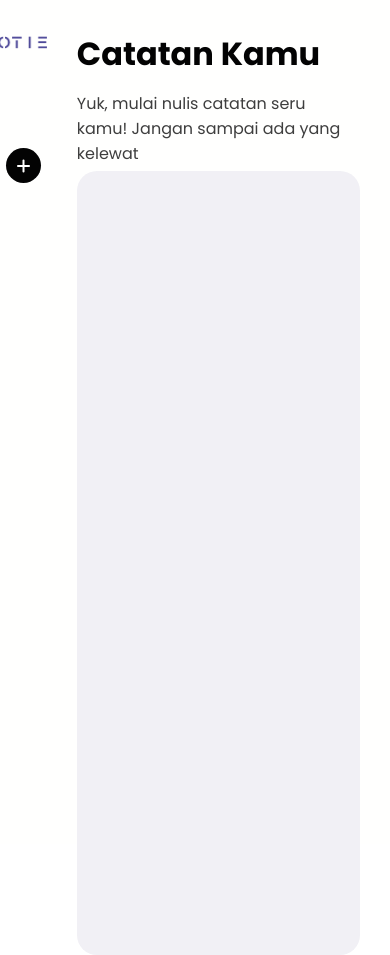
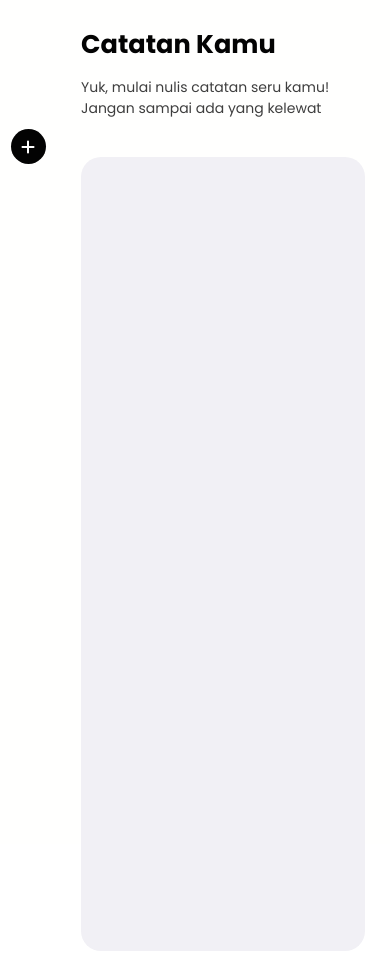
Before and after one commit to nabilaayt/Noties, a React (Vite) app: page / in a window 390 px wide. Built offline with nearby package versions, Linux system fonts and the light colour scheme; a web font is replaced by a local one.

Commit message:
Perubahan 17

```diff
--- a/src/App.css
+++ b/src/App.css
@@ -163,21 +163,36 @@
 }
 
 @media screen and (max-width: 991px) {
+  .addNotes{
+    margin-top: 20px;
+    display: flex;
+    flex-direction: column;
+    align-items: center;
+    justify-content: flex-start;
+  }
+
   .sidebar{
-    width: 12%;
-    padding: 10px;
-    height: 100vh;
+    width: 15%;
+    padding: 20px;
   }
 
   .sidebar img{
     margin-top: 20px;
-    width: 80px;
+    width: 90px;
+  }
+
+  .sidebar button{
+    margin-top: 10px;
+  }
+
+  .addNotes p{
+    margin: 0 ;
+    visibility: hidden;
   }
 
   .content{
     padding: 30px;
     width: 100%;
-    background-color: var(--primaryBackgroundColor);
   }
 
   .content h1{
@@ -217,4 +232,37 @@
   .addNotes p{
     visibility: hidden;
   }
+
+  .sidebar{
+    width: 13%;
+    padding: 28px;
+  }
+
+  .sidebar img{
+    visibility: hidden;
+  }
+
+  .content h1{
+    font-size: 1.6rem;
+  }
+
+  .content p{
+    font-size: 14px;
+  }
+
+  .notes-container{
+    gap: 5px;
+  }
+
+  .note{
+    margin-top: 20px;
+    margin-bottom: 20px;
+    width: 230px;
+  }
+
+  .content{
+    padding: 25px;
+    width: 90%;
+    background-color: var(--primaryBackgroundColor);
+  }
 }
```
